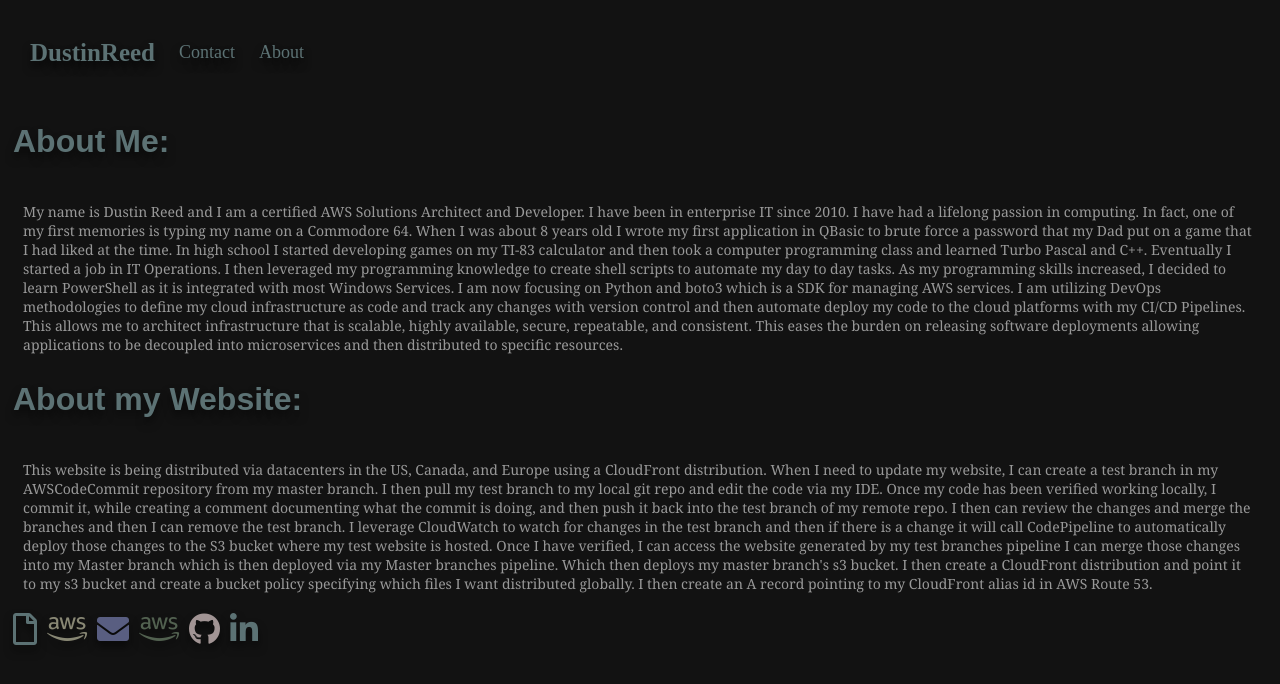
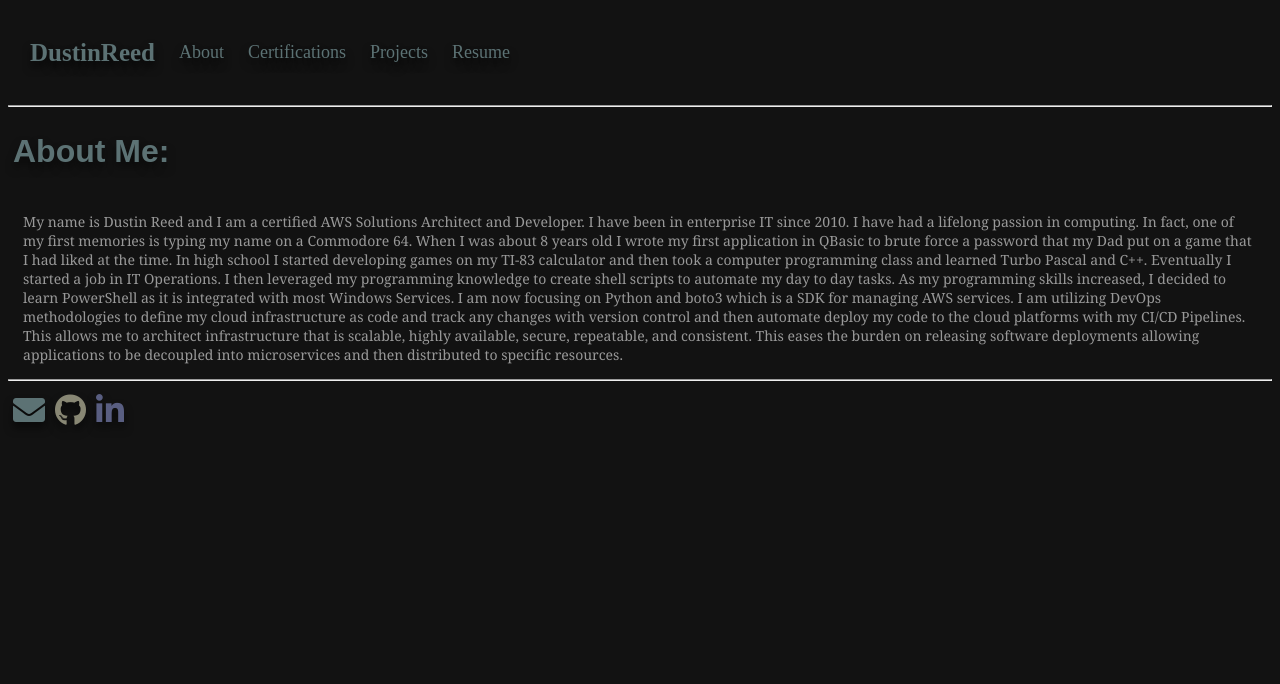
Before and after one commit to dustinreed-info/dr-info-website-flask, a Flask app: page / in a window 1280 px wide. Shown: the top 684 px of the page. Run offline with Flask 2, Linux system fonts and the light colour scheme.

Commit message:
Created Cert and Project template, modified existing html templates.

```diff
--- a/src/templates/base.html
+++ b/src/templates/base.html
@@ -10,10 +10,14 @@
             <a href="{{ url_for('index', filename='index.html') }}" class="logo">DustinReed</a>
             <div class="header-center">
                 <!-- <a class="active" href="#home">Home</a> -->
-                <a href="{{ url_for('contact') }}">Contact</a>
+                <!-- <a href="{{ url_for('contact') }}">Contact</a> -->
                 <a href="{{ url_for('about') }}">About</a>
+                <a href="{{ url_for('certifications') }}">Certifications</a>
+                <a href="{{ url_for('projects') }}">Projects</a>
+                <a href="{{ url_for('static', filename='Resume-Reed-Dustin.pdf') }}">Resume</a>
             </div>
         </div>
+        <hr>
         <div class = icons>
             <link rel="shortcut icon" href="{{ url_for('static', filename='favicon.ico')}}">
             <link rel="apple-touch-icon" sizes="72x72" href="{
@@ -40,12 +44,13 @@
             {% block content %}{% endblock %}
     </body>
     <footer>
+    <hr>
         <link rel="stylesheet" href="https://use.fontawesome.com/releases/v5.7.0/css/all.css" integrity="sha384-lZN37f5QGtY3VHgisS14W3ExzMWZxybE1SJSEsQp9S+oqd12jhcu+A56Ebc1zFSJ" crossorigin="anonymous">
         <div class="wrapper">
-            <a target="_blank" href="https://www.dustinreed.info/Resume-Reed-Dustin.pdf"><i class="far fa-2x fa-file"></i></a>
-            <a target="_blank" href="https://www.dustinreed.info/aws-cda-cert.pdf"><i class="fab fa-2x fa-aws"></i></a>
+            <!-- <a target="_blank" href="https://www.dustinreed.info/Resume-Reed-Dustin.pdf"><i class="far fa-2x fa-file"></i></a>
+            <a target="_blank" href="https://www.dustinreed.info/aws-cda-cert.pdf"><i class="fab fa-2x fa-aws"></i></a> -->
             <a target="_blank" href="mailto:dustin@dustinreedinfo"><i class="fas fa-2x fa-envelope"></i></a>
-            <a target="_blank" href="https://www.dustinreed.info/aws-csa-cert.pdf"><i class="fab fa-2x fa-aws"></i></a>
+            <!-- <a target="_blank" href="https://www.dustinreed.info/aws-csa-cert.pdf"><i class="fab fa-2x fa-aws"></i></a> -->
             <a target="_blank" href="https://github.com/dustinreed-info"><i class="fab fa-2x fa-github"></i></a>
             <a target="_blank" href="https://www.linkedin.com/in/dustinreed/"><i class="fab fa-2x fa-linkedin-in"></i></a>
         </div>
--- a/src/templates/index.html
+++ b/src/templates/index.html
@@ -19,20 +19,4 @@
     repeatable, and consistent.  This eases the burden on releasing software deployments allowing applications to be decoupled
     into microservices and then distributed to specific resources.
 </p>
-<h1>
-    About my Website:
-</h1>
-<p>
-    This website is being distributed via datacenters in the US, Canada, and Europe using a CloudFront distribution. When I need to update my website,
-    I can create a test branch in my AWSCodeCommit repository from my master branch. I then pull my test branch to my local git repo and edit the
-    code via my IDE. Once my code has been verified working locally, I commit it, while creating a comment documenting what the commit is doing,
-    and then push it back into the test branch of my remote repo. I then can review the changes and merge the branches and then I can remove the
-    test branch. I leverage CloudWatch to watch for changes in the test branch and then if there is a change it will call CodePipeline to
-    automatically deploy those changes to the S3 bucket where my test website is hosted. Once I have verified, I can access the website generated
-    by my test branches pipeline I can merge those changes into my Master branch which is then deployed via my Master branches pipeline.
-    Which then deploys my master branch's s3 bucket. I then create a CloudFront distribution and point it to my s3 bucket and create a bucket
-    policy specifying which files I want distributed globally. I then create an A record pointing to my CloudFront alias id in AWS Route 53.
-
-
-</p>
 {% endblock %}
```
Also changed, not shown: src/templates/about.html (+20 -1 lines), src/templates/certifications.html (added, +12 -0 lines), src/templates/contact.html (+0 -7 lines), src/templates/projects.html (added, +15 -0 lines).
